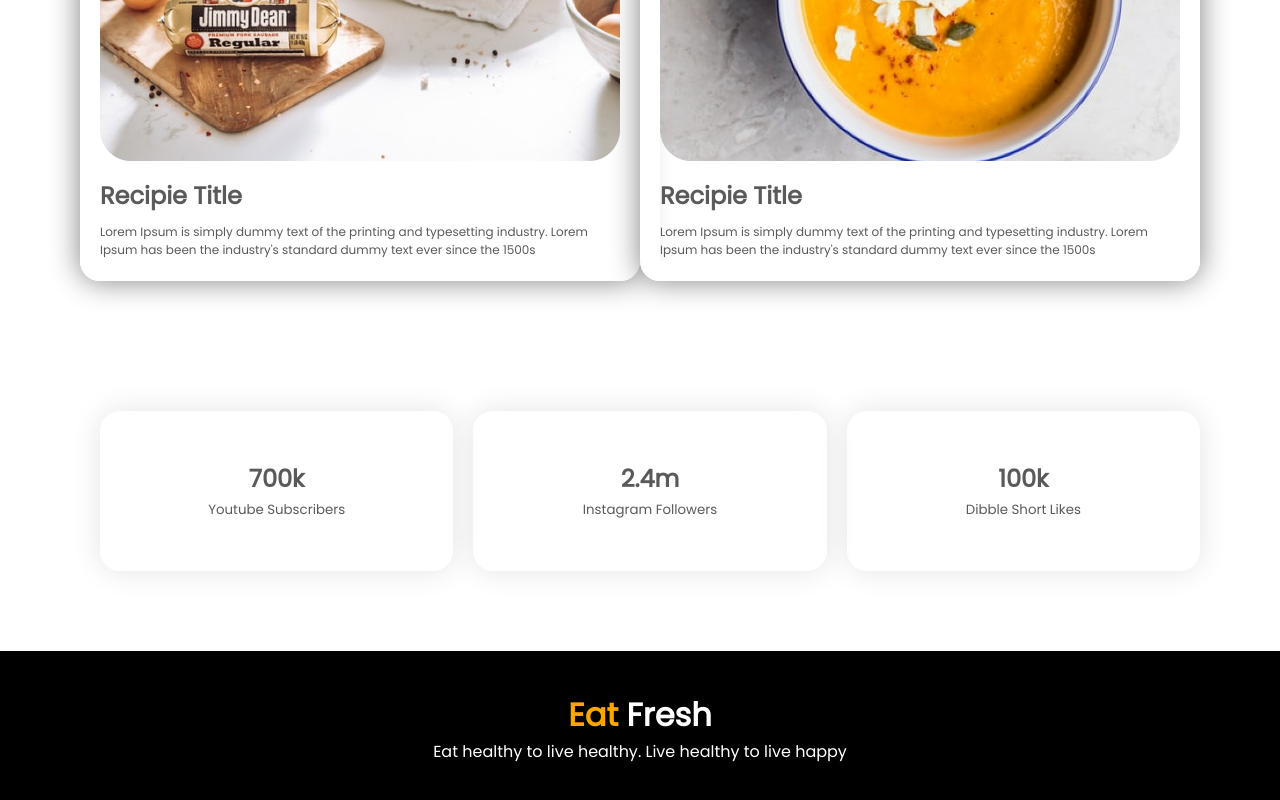
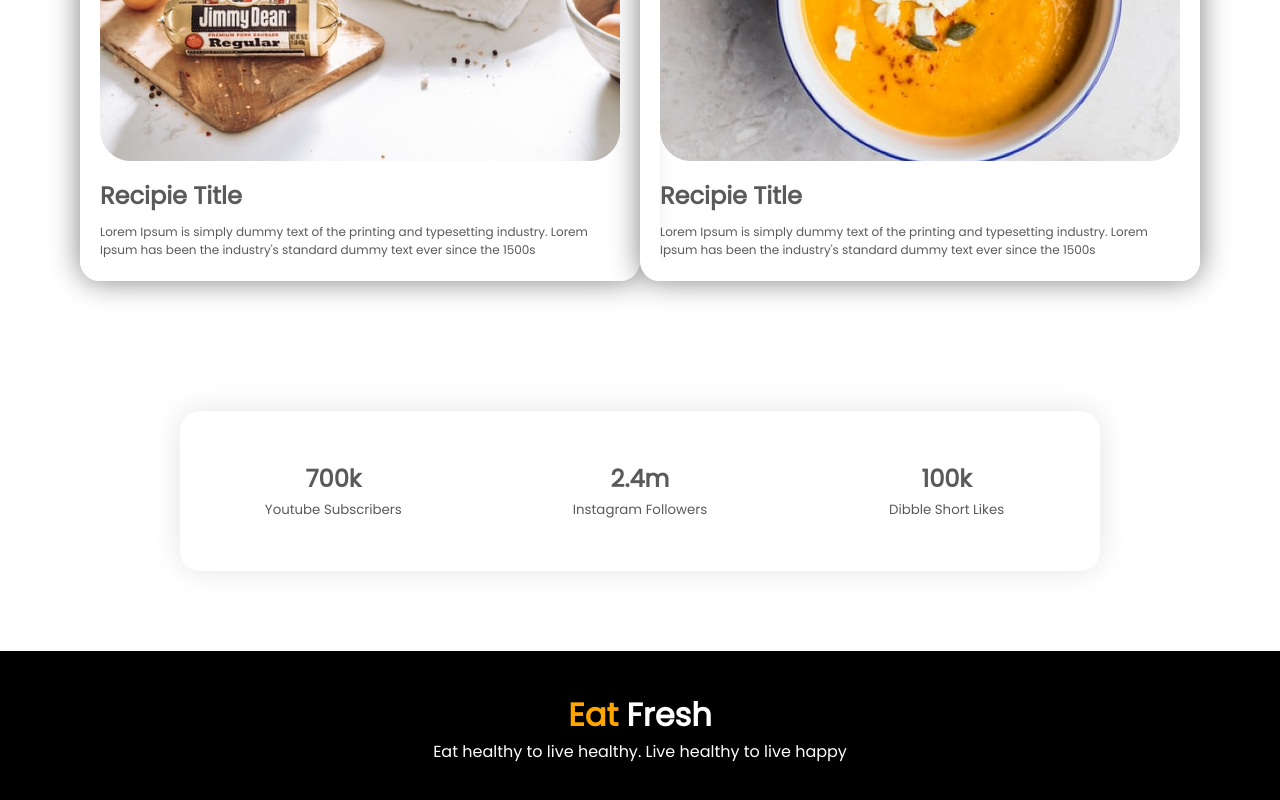
Before and after one commit to anamulislamshamim/practice_one, a plain HTML site: page index.html in a window 1280 px wide. Shown: the part 1806-2606 px from the top of the page. Drawn offline with Linux system fonts and the light colour scheme.

Commit message:
redesign second last section

```diff
--- a/index.html
+++ b/index.html
@@ -60,7 +60,8 @@
             </div>
         </div>
     </section>
-    <section class="section_properties profile_details">
+    <section class="section_properties">
+        <div class="profile_details">
             <div>
                 <h1>700k</h1>
                 <small>Youtube Subscribers</small>
@@ -73,6 +74,7 @@
                 <h1>100k</h1>
                 <small>Dibble Short Likes</small>
             </div>
+        </div>
     </section>
     <footer>
         <h1><span style="color:orange;">Eat</span> Fresh</h1>
--- a/style.css
+++ b/style.css
@@ -90,13 +90,18 @@ body{
 .recipie div h2{
     margin:10px 0px;
 }
-.profile_details div{
-    width:33.33%;
-    text-align: center;
+.profile_details{
+    width: 100%;
+    display: flex;
     box-shadow: 0 0 30px rgb(228, 228, 228);
     padding: 50px 0px;
     margin-left: 20px;
     border-radius:20px;
+    margin:0px 100px;
+}
+.profile_details div{
+    width:33.33%;
+    text-align: center;
 }
 footer{
     text-align: center;
```
Lines whose indentation alone changed are shown as unchanged.
